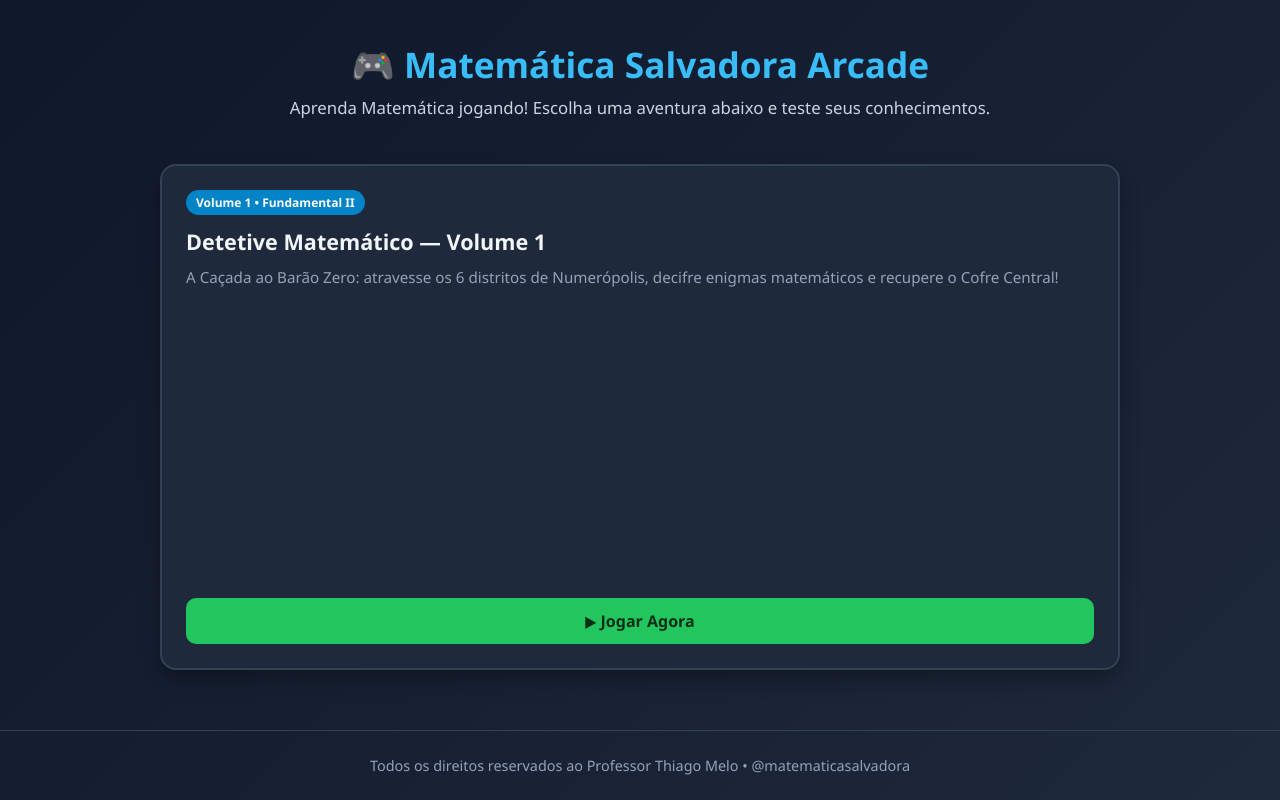
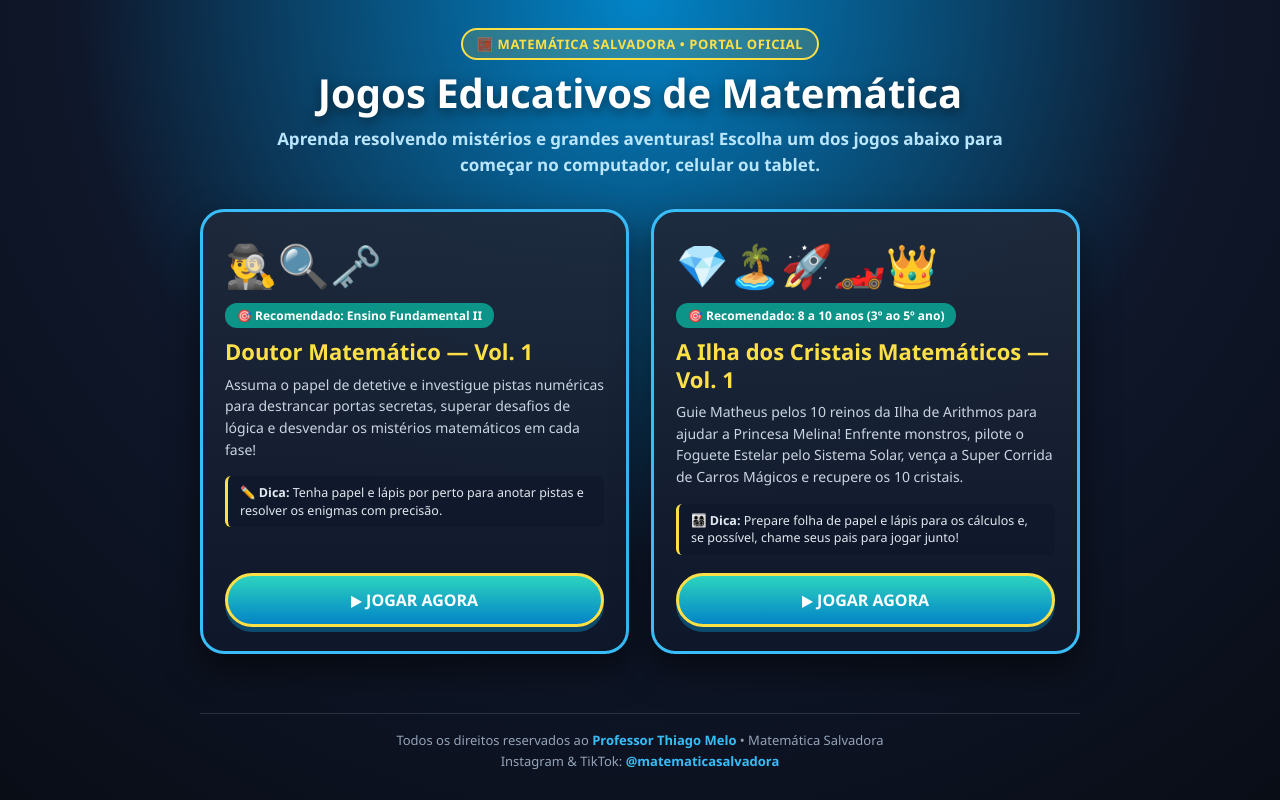
Before and after one commit to professorthiagomelo/Jogos-Matem-tica-Salvadora, a plain HTML site: page index.html in a window 1280 px wide. Drawn offline with Linux system fonts and the light colour scheme.

Commit message:
Update index.html

```diff
--- a/index.html
+++ b/index.html
@@ -1,131 +1,200 @@
 <!DOCTYPE html>
 <html lang="pt-BR">
 <head>
-  <meta charset="UTF-8">
-  <meta name="viewport" content="width=device-width, initial-scale=1.0">
-  <title>Jogos Educativos - Matemática Salvadora</title>
+  <meta charset="UTF-8" />
+  <meta name="viewport" content="width=device-width, initial-scale=1.0" />
+  <title>Portal de Jogos • Matemática Salvadora | Prof. Thiago Melo</title>
   <style>
-    * { box-sizing: border-box; margin: 0; padding: 0; font-family: 'Segoe UI', Tahoma, Geneva, Verdana, sans-serif; }
+    * {
+      box-sizing: border-box;
+      margin: 0;
+      padding: 0;
+      font-family: 'Segoe UI', Tahoma, Geneva, Verdana, sans-serif;
+    }
     body {
-      background: linear-gradient(135deg, #0f172a, #1e293b);
+      min-height: 100vh;
+      background: radial-gradient(circle at top, #0284c7 0%, #0f172a 55%, #090d16 100%);
       color: #f8fafc;
-      min-height: 100vh;
       display: flex;
       flex-direction: column;
       align-items: center;
+      padding: 28px 16px;
     }
     header {
       text-align: center;
-      padding: 40px 20px 25px;
-      max-width: 800px;
+      max-width: 780px;
+      margin-bottom: 32px;
     }
-    header h1 {
-      font-size: 2.2rem;
-      color: #38bdf8;
-      margin-bottom: 8px;
+    .brand-badge {
+      display: inline-block;
+      background: rgba(253, 224, 71, 0.16);
+      border: 2px solid #fde047;
+      color: #fde047;
+      font-weight: 900;
+      font-size: 13px;
+      padding: 5px 14px;
+      border-radius: 50px;
+      margin-bottom: 10px;
+      letter-spacing: 0.6px;
+      text-transform: uppercase;
     }
-    header p {
-      font-size: 1.05rem;
-      color: #cbd5e1;
+    h1 {
+      font-size: clamp(26px, 5vw, 40px);
+      font-weight: 900;
+      color: #ffffff;
+      text-shadow: 0 4px 12px rgba(0, 0, 0, 0.5);
+      line-height: 1.15;
+      margin-bottom: 10px;
     }
-    .grid-jogos {
+    .subtitle {
+      font-size: clamp(14px, 3vw, 17px);
+      color: #bae6fd;
+      line-height: 1.5;
+      font-weight: 600;
+    }
+    .games-grid {
       display: grid;
-      grid-template-columns: repeat(auto-fit, minmax(280px, 1fr));
-      gap: 24px;
+      grid-template-columns: repeat(auto-fit, minmax(300px, 1fr));
+      gap: 22px;
       width: 100%;
-      max-width: 1000px;
-      padding: 20px;
-      flex: 1;
+      max-width: 880px;
+      margin-bottom: 36px;
     }
-    .card {
-      background: #1e293b;
-      border: 2px solid #334155;
-      border-radius: 16px;
-      padding: 24px;
+    .game-card {
+      background: linear-gradient(180deg, rgba(30, 41, 59, 0.95), rgba(15, 23, 42, 0.98));
+      border: 3px solid #38bdf8;
+      border-radius: 24px;
+      padding: 24px 22px;
       display: flex;
       flex-direction: column;
       justify-content: space-between;
-      transition: transform 0.2s, border-color 0.2s;
-      box-shadow: 0 10px 20px rgba(0,0,0,0.3);
+      box-shadow: 0 16px 35px rgba(0, 0, 0, 0.55);
+      transition: transform 0.2s ease, border-color 0.2s ease;
     }
-    .card:hover {
-      transform: translateY(-5px);
-      border-color: #38bdf8;
+    .game-card:hover {
+      transform: translateY(-4px);
+      border-color: #fde047;
     }
-    .tag {
+    .card-icon {
+      font-size: 42px;
+      margin-bottom: 10px;
+    }
+    .age-tag {
       display: inline-block;
-      background: #0284c7;
-      color: #fff;
-      font-size: 0.75rem;
-      font-weight: bold;
-      padding: 4px 10px;
-      border-radius: 20px;
-      margin-bottom: 12px;
-      width: fit-content;
+      background: #0d9488;
+      color: #ffffff;
+      font-size: 12px;
+      font-weight: 900;
+      padding: 4px 12px;
+      border-radius: 12px;
+      margin-bottom: 10px;
+      align-self: flex-start;
     }
-    .card h2 {
-      font-size: 1.35rem;
-      margin-bottom: 10px;
-      color: #f1f5f9;
+    .game-card h2 {
+      font-size: 22px;
+      font-weight: 900;
+      color: #fde047;
+      margin-bottom: 8px;
+      line-height: 1.25;
     }
-    .card p {
-      font-size: 0.95rem;
-      color: #94a3b8;
-      line-height: 1.5;
-      margin-bottom: 20px;
+    .game-card p {
+      font-size: 14px;
+      color: #cbd5e1;
+      line-height: 1.55;
+      margin-bottom: 16px;
     }
-    .btn-jogar {
+    .tips-note {
+      background: rgba(15, 23, 42, 0.7);
+      border-left: 3px solid #fde047;
+      padding: 8px 12px;
+      font-size: 12.5px;
+      color: #e2e8f0;
+      border-radius: 6px;
+      margin-bottom: 18px;
+      line-height: 1.4;
+    }
+    .play-btn {
       display: block;
+      width: 100%;
       text-align: center;
-      background: #22c55e;
-      color: #052e16;
-      font-weight: bold;
       text-decoration: none;
-      padding: 12px;
-      border-radius: 10px;
-      font-size: 1rem;
-      transition: background 0.2s;
+      background: linear-gradient(180deg, #2dd4bf, #0284c7);
+      color: #ffffff;
+      border: 3px solid #fde047;
+      border-radius: 50px;
+      padding: 13px 20px;
+      font-size: 16px;
+      font-weight: 900;
+      box-shadow: 0 5px 0 #0c4a6e;
+      transition: transform 0.1s;
     }
-    .btn-jogar:hover {
-      background: #4ade80;
+    .play-btn:active {
+      transform: translateY(3px);
+      box-shadow: 0 2px 0 #0c4a6e;
     }
     footer {
+      margin-top: auto;
       text-align: center;
-      padding: 25px;
-      font-size: 0.9rem;
+      font-size: 13px;
       color: #94a3b8;
-      border-top: 1px solid #334155;
+      line-height: 1.6;
+      padding-top: 16px;
+      border-top: 1px solid rgba(148, 163, 184, 0.2);
       width: 100%;
-      margin-top: 40px;
+      max-width: 880px;
+    }
+    footer strong {
+      color: #38bdf8;
     }
   </style>
 </head>
 <body>
 
   <header>
-    <h1>🎮 Matemática Salvadora Arcade</h1>
-    <p>Aprenda Matemática jogando! Escolha uma aventura abaixo e teste seus conhecimentos.</p>
+    <div class="brand-badge">🧮 Matemática Salvadora • Portal Oficial</div>
+    <h1>Jogos Educativos de Matemática</h1>
+    <p class="subtitle">
+      Aprenda resolvendo mistérios e grandes aventuras! Escolha um dos jogos abaixo para começar no computador, celular ou tablet.
+    </p>
   </header>
 
-  <main class="grid-jogos">
+  <main class="games-grid">
+    <!-- JOGO 1: DOUTOR MATEMÁTICO -->
+    <article class="game-card">
+      <div>
+        <div class="card-icon">🕵️‍♂️🔍🗝️</div>
+        <span class="age-tag">🎯 Recomendado: Ensino Fundamental II</span>
+        <h2>Doutor Matemático — Vol. 1</h2>
+        <p>
+          Assuma o papel de detetive e investigue pistas numéricas para destrancar portas secretas, superar desafios de lógica e desvendar os mistérios matemáticos em cada fase!
+        </p>
+        <div class="tips-note">
+          ✏️ <strong>Dica:</strong> Tenha papel e lápis por perto para anotar pistas e resolver os enigmas com precisão.
+        </div>
+      </div>
+      <a href="doutor-matemático-vol1.html" class="play-btn">▶ JOGAR AGORA</a>
+    </article>
 
-    <!-- INÍCIO DO JOGO 1 -->
-    <div class="card">
+    <!-- JOGO 2: A ILHA DOS CRISTAIS MATEMÁTICOS -->
+    <article class="game-card">
       <div>
-        <span class="tag">Volume 1 • Fundamental II</span>
-       <h2>Detetive Matemático — Volume 1</h2>
-        <p>A Caçada ao Barão Zero: atravesse os 6 distritos de Numerópolis, decifre enigmas matemáticos e recupere o Cofre Central!</p>
+        <div class="card-icon">💎🏝️🚀🏎️👑</div>
+        <span class="age-tag">🎯 Recomendado: 8 a 10 anos (3º ao 5º ano)</span>
+        <h2>A Ilha dos Cristais Matemáticos — Vol. 1</h2>
+        <p>
+          Guie Matheus pelos 10 reinos da Ilha de Arithmos para ajudar a Princesa Melina! Enfrente monstros, pilote o Foguete Estelar pelo Sistema Solar, vença a Super Corrida de Carros Mágicos e recupere os 10 cristais.
+        </p>
+        <div class="tips-note">
+          👨‍👩‍👧‍👦 <strong>Dica:</strong> Prepare folha de papel e lápis para os cálculos e, se possível, chame seus pais para jogar junto!
+        </div>
       </div>
-      <a href="detetive-matematico-vol1.html" class="btn-jogar">▶ Jogar Agora</a>
-    </div>
-    <!-- FIM DO JOGO 1 -->
-
-    <!-- QUANDO QUISER ADICIONAR O JOGO 2, COLE O NOVO BLOCO LOGO ABAIXO DESTA LINHA -->
-
+      <a href="ilha-dos-cristais-vol1.html" class="play-btn">▶ JOGAR AGORA</a>
+    </article>
   </main>
 
   <footer>
-    Todos os direitos reservados ao Professor Thiago Melo • @matematicasalvadora
+    Todos os direitos reservados ao <strong>Professor Thiago Melo</strong> • Matemática Salvadora<br />
+    Instagram & TikTok: <strong>@matematicasalvadora</strong>
   </footer>
 
 </body>
```
